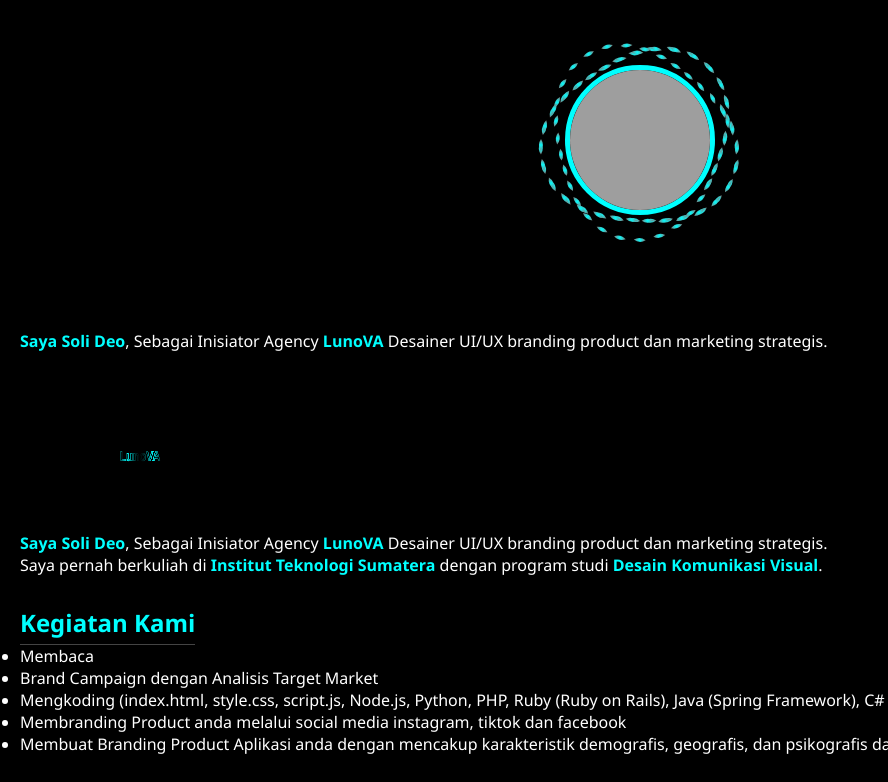
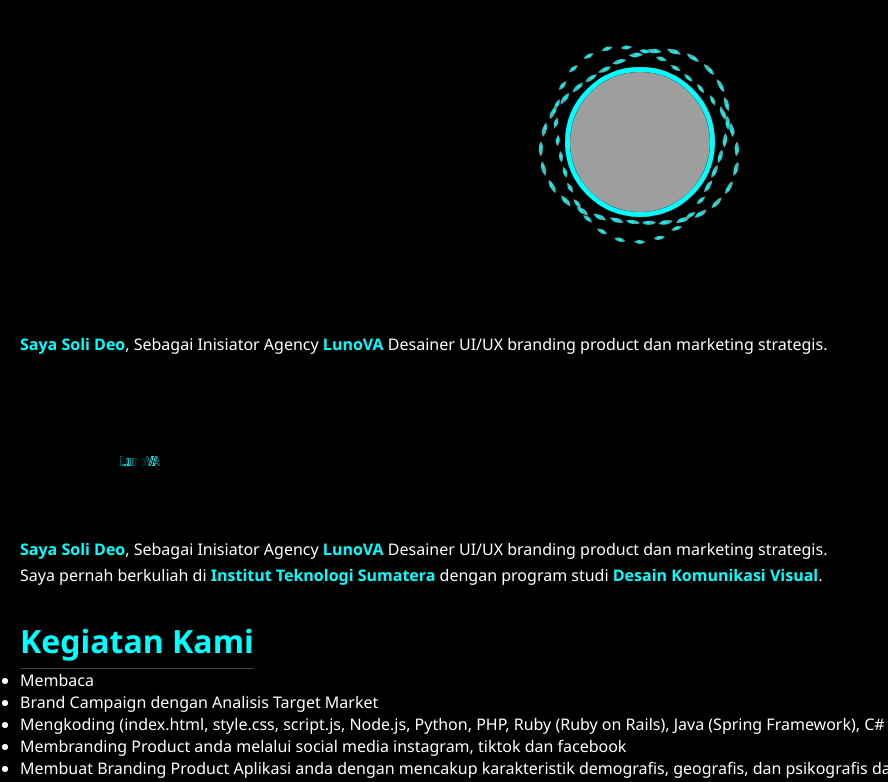
Before and after one commit to Solideo16/Web-Portofollio, a plain HTML site: page index.html in a window 1280 px wide. Shown: the part 109-891 px from the top of the page, without its empty margins (0-888 px from the left). Drawn offline with Linux system fonts and the light colour scheme; grey boxes are pictures that could not be loaded.

Commit message:
Update style.css

```diff
--- a/style.css
+++ b/style.css
@@ -34,10 +34,14 @@ h1, h2, h3 {
   margin-top: 30px;
   text-align: center;
   color: #00ffff;
+  font-size: 2rem; /* Menambahkan ukuran font */
+  line-height: 1.4; /* Menambah jarak antar baris */
 }
 
 p, .justify {
   text-align: justify;
+  font-size: 1rem; /* Ukuran font untuk paragraf */
+  line-height: 1.6; /* Jarak antar baris pada teks */
 }
 
 /* Form dan input */
```
